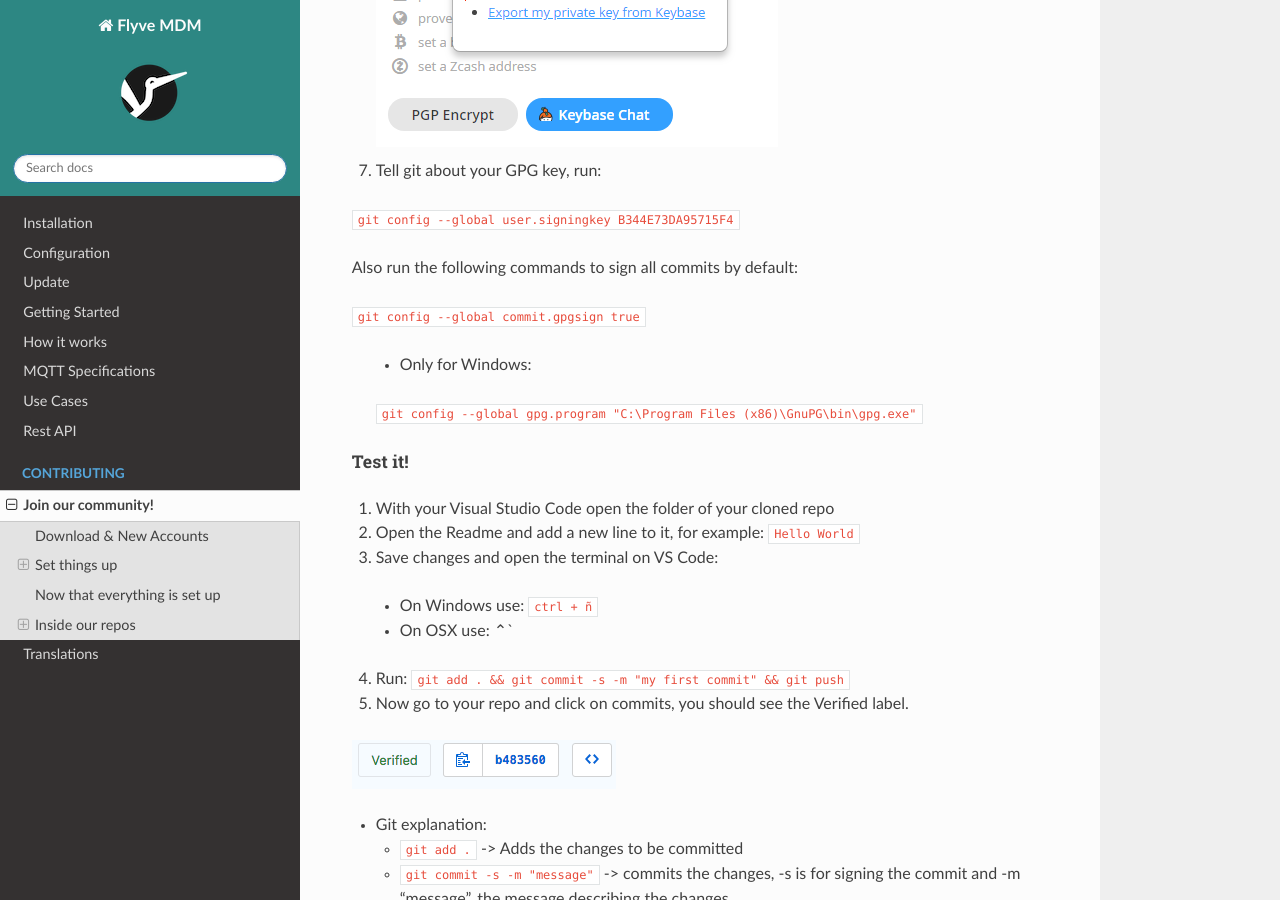
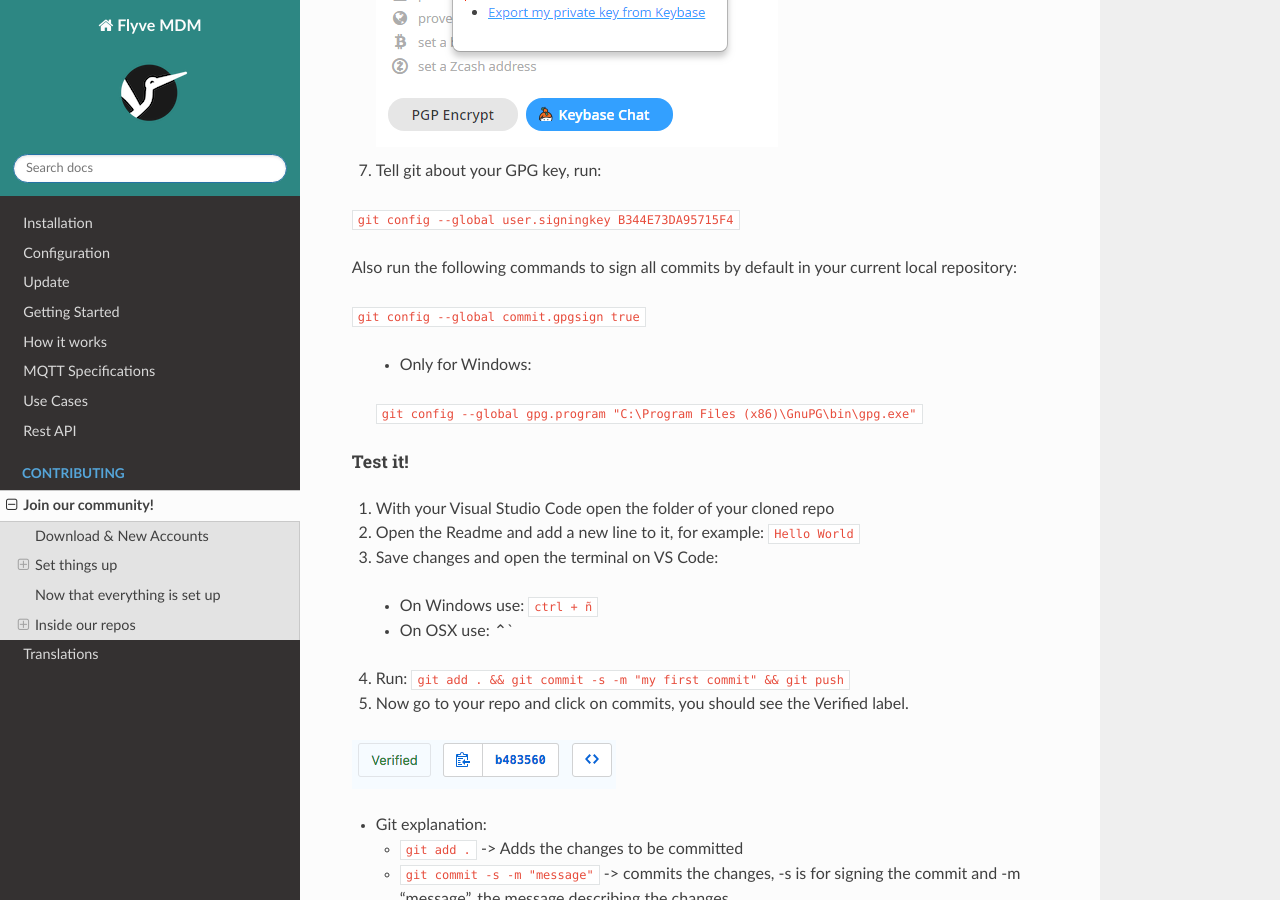
Before and after one commit to flyve-mdm/doc, a Sphinx documentation site: the page built from source/contribute/workflow.rst, in a window 1280 px wide and 900 px high, scrolled down 3313 px. Built offline with Sphinx 7.4.7 and the Read the Docs theme 2.0.0, drawn with Linux system fonts in a browser that asks for light colours; some of the changed text lies outside the part shown.

Commit message:
docs(git): fix command in git configuration
specify action of signing command

Signed-off-by: Naylin Medina <nmedina@teclib.com>

```diff
--- a/source/contribute/workflow.rst
+++ b/source/contribute/workflow.rst
@@ -123,7 +123,7 @@ This configuration requires some patience.
 
 ``git config --global user.signingkey B344E73DA95715F4``
 
-Also run the following commands to sign all commits by default:
+Also run the following commands to sign all commits by default in your current local repository:
 
 ``git config --global commit.gpgsign true``
 
```
Also changed, not shown: other parts of source/contribute/workflow.rst (+1 -1 lines).
